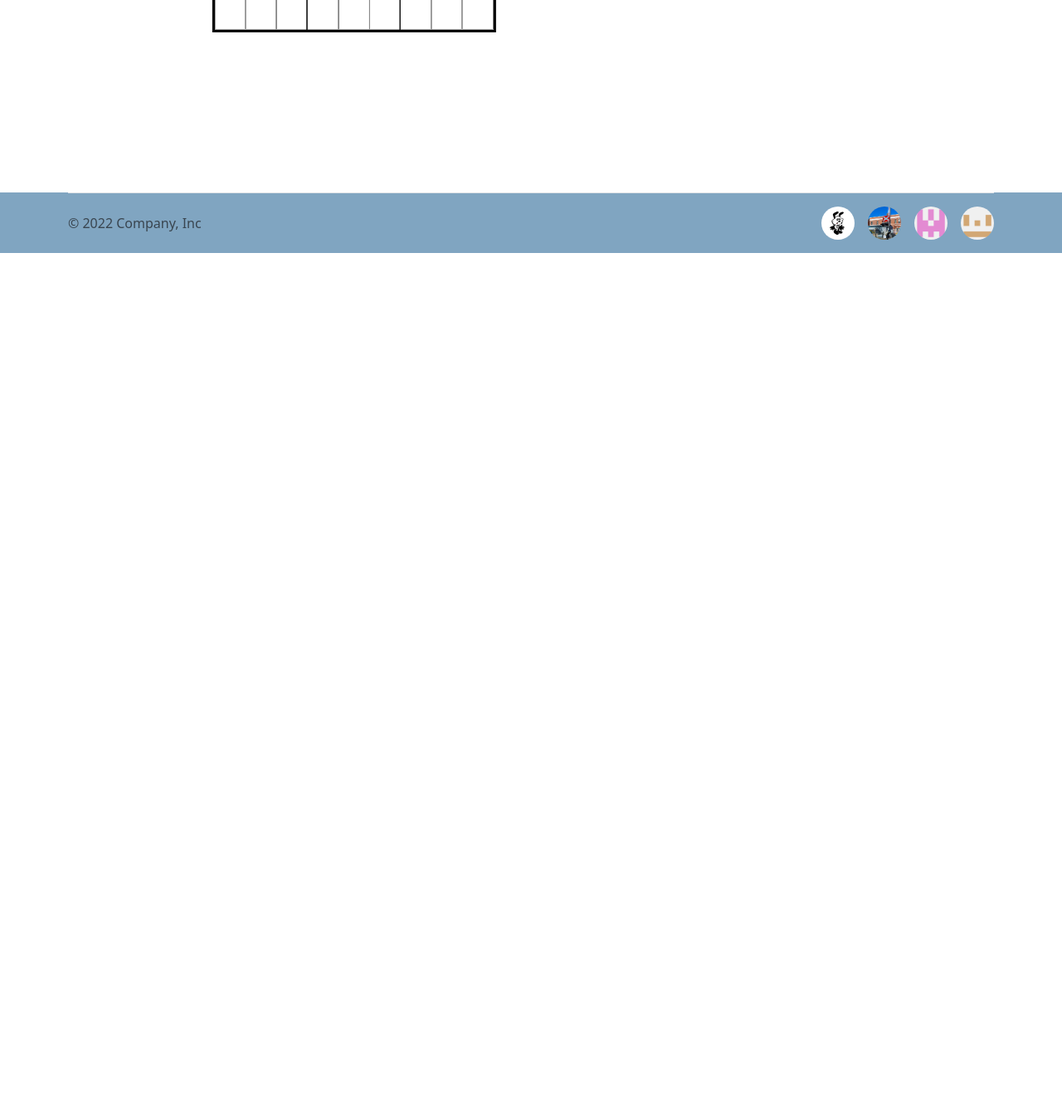
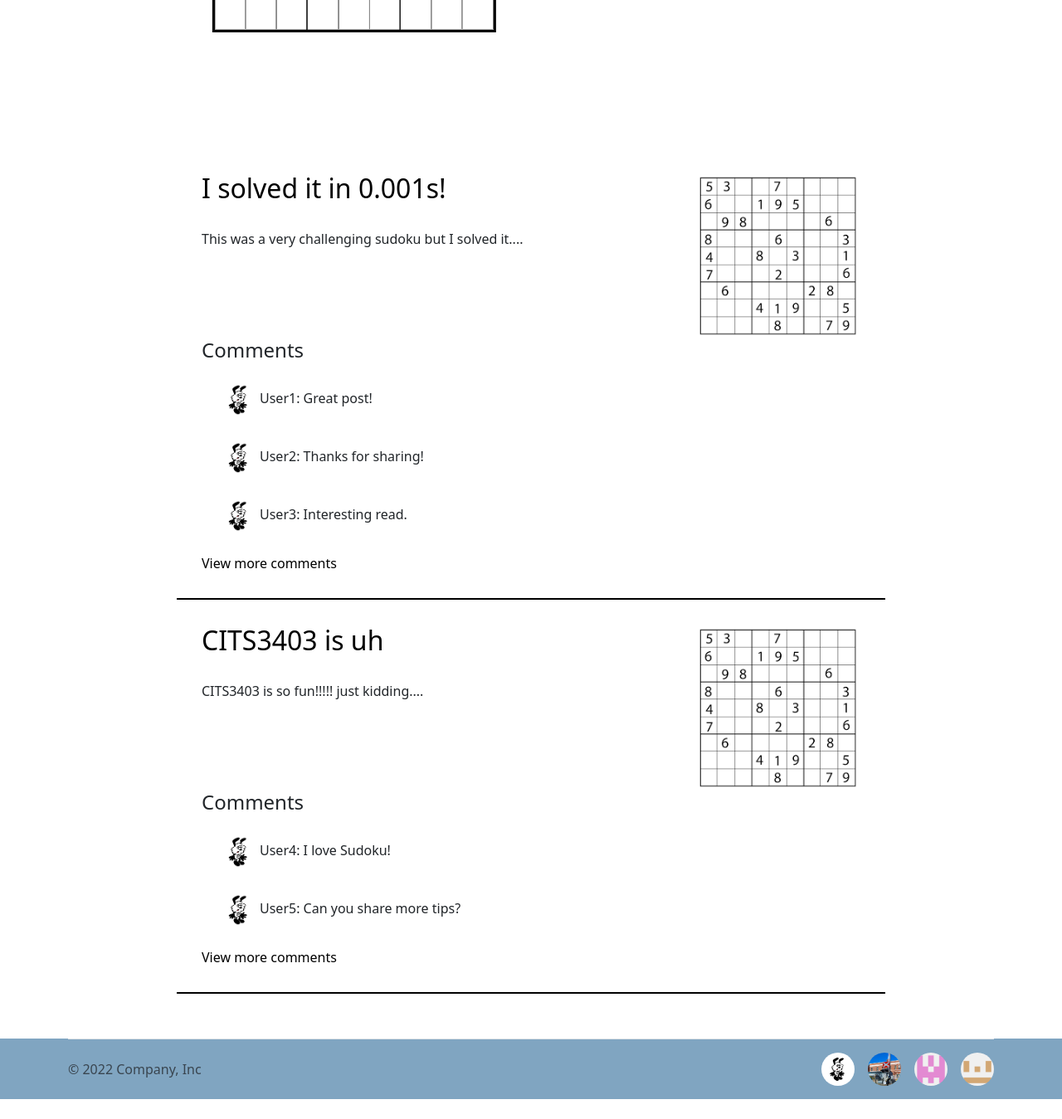
Before and after one commit to realroyxu/CITS3403-MurderMystery, a Flask app: page / in a window 1280 px wide. Shown: the part 503-1852 px from the top of the page at 83% size. Before the commit the page ends 808 px from the top, so only its background shows below. Run offline with Flask 3, Linux system fonts and the light colour scheme.

Commit message:
refactor

```diff
--- a/app/__init__.py
+++ b/app/__init__.py
@@ -1,7 +1,7 @@
 from flask import Flask
 from app.blueprints.index import index_bp
 from app.blueprints.user import user_bp, user_api_bp
-from app.blueprints.post import post_bp
+from app.blueprints.post import post_bp, post_api_bp
 from app.blueprints.puzzle import puzzle_bp
 from app.blueprints.comment import comment_bp
 from app.blueprints.attempt import attempt_bp
@@ -18,6 +18,7 @@ def create_app():
     app.register_blueprint(user_api_bp)
     app.register_blueprint(user_bp)
     app.register_blueprint(post_bp)
+    app.register_blueprint(post_api_bp)
     app.register_blueprint(puzzle_bp)
     app.register_blueprint(comment_bp)
     app.register_blueprint(attempt_bp)
--- a/app/blueprints/index/routes.py
+++ b/app/blueprints/index/routes.py
@@ -10,19 +10,34 @@ user_scores = [
 ]
 
 forum_posts = [
-    {"id": 1, "title": "Post 1",
-     "content": "This is the content of post 1. This is the content of post 1.This is the content of post 1. This is the content of post 1. This is the content of post 1. v v v This is the content of post 1. This is the content of post 1. v "},
-    {"id": 2, "title": "Post 2", "content": "This is the content of post 2."},
-    {"id": 3, "title": "Post 3", "content": "This is the content of post 3."},
-    {"id": 4, "title": "Post 4", "content": "This is the content of post 4."},
-    {"id": 5, "title": "Post 5", "content": "This is the content of post 5."},
-]
+        {
+            'id': 1,
+            'title': 'I solved it in 0.001s!',
+            'content': 'This was a very challenging sudoku but I solved it....',
+            'image_url': '../../static/images/sudoku.png',
+            'comments': [
+                {'author': 'User1', 'text': 'Great post!'},
+                {'author': 'User2', 'text': 'Thanks for sharing!'},
+                {'author': 'User3', 'text': 'Interesting read.'}
+            ]
+        },
+        {
+            'id': 2,
+            'title': 'CITS3403 is uh',
+            'content': 'CITS3403 is so fun!!!!! just kidding....',
+            'image_url': '../../static/images/sudoku.png',
+            'comments': [
+                {'author': 'User4', 'text': 'I love Sudoku!'},
+                {'author': 'User5', 'text': 'Can you share more tips?'}
+            ]
+        }
+    ]
 
 @index_bp.route('/', methods=['GET'])
 @index_bp.route('/index', methods=['GET'])
 def index():
     css_file_path = url_for('static', filename='index_style.css')
-    return render_template('index.html', css_file_path=css_file_path)
+    return render_template('index.html', css_file_path=css_file_path, forum_posts=forum_posts)
 
 
 @index_bp.route('/createSudoku', methods=['GET'])
--- a/app/blueprints/post/__init__.py
+++ b/app/blueprints/post/__init__.py
@@ -1,5 +1,6 @@
 from flask import Blueprint
 
 post_bp = Blueprint('post', __name__)
+post_api_bp = Blueprint('post_api', __name__)
 
 from . import routes
--- a/app/blueprints/user/forms_old.py
+++ b/app/blueprints/user/forms_old.py
@@ -12,7 +12,6 @@ class LoginForm(FlaskForm):
 
 class RegistrationForm(FlaskForm):
     username = StringField('Username', validators=[DataRequired(), Length(min=2, max=20)])
-    email = StringField('Email', validators=[Email()])
     password = PasswordField('Password', validators=[DataRequired()])
     confirm_password = PasswordField('Confirm Password', validators=[DataRequired(), EqualTo('password')])
     submit = SubmitField('Register')
--- a/app/templates/forum/forum.html
+++ b/app/templates/forum/forum.html
@@ -15,7 +15,7 @@
                 {% for comment in post.comments[:3] %}
                     <p class="post-comments"><img class="user-icon" src="../../static/images/github_icons/yet.jpeg"/>{{ comment.author }}: {{ comment.text }}</p>
                 {% endfor %}
-                <a class="post-comments-link" href="/forum/{{ post.id }}#comments">View more comments</a>
+                <a class="post-comments-link" href="/forum/{{ post.id }}">View more comments</a>
             </div>
         </div>
     {% endfor %}
--- a/app/templates/register.html
+++ b/app/templates/register.html
@@ -10,10 +10,6 @@
             <div class="form-group p-3">
                 <label for="username">Username</label>
                 {{ form.username(class="form-control", id="username", placeholder="Enter username") }}
-            </div>
-            <div class="form-group p-3">
-                <label for="email">Email</label>
-                {{ form.email(class="form-control", id="email", placeholder="Enter email") }}
             </div>
             <div class="form-group p-3">
                 <label for="password">Password</label>
```
Also changed, not shown: app/blueprints/post/api.py (added, +55 -0 lines), app/blueprints/post/routes.py (+23 -50 lines), app/templates/forum.html (deleted).
